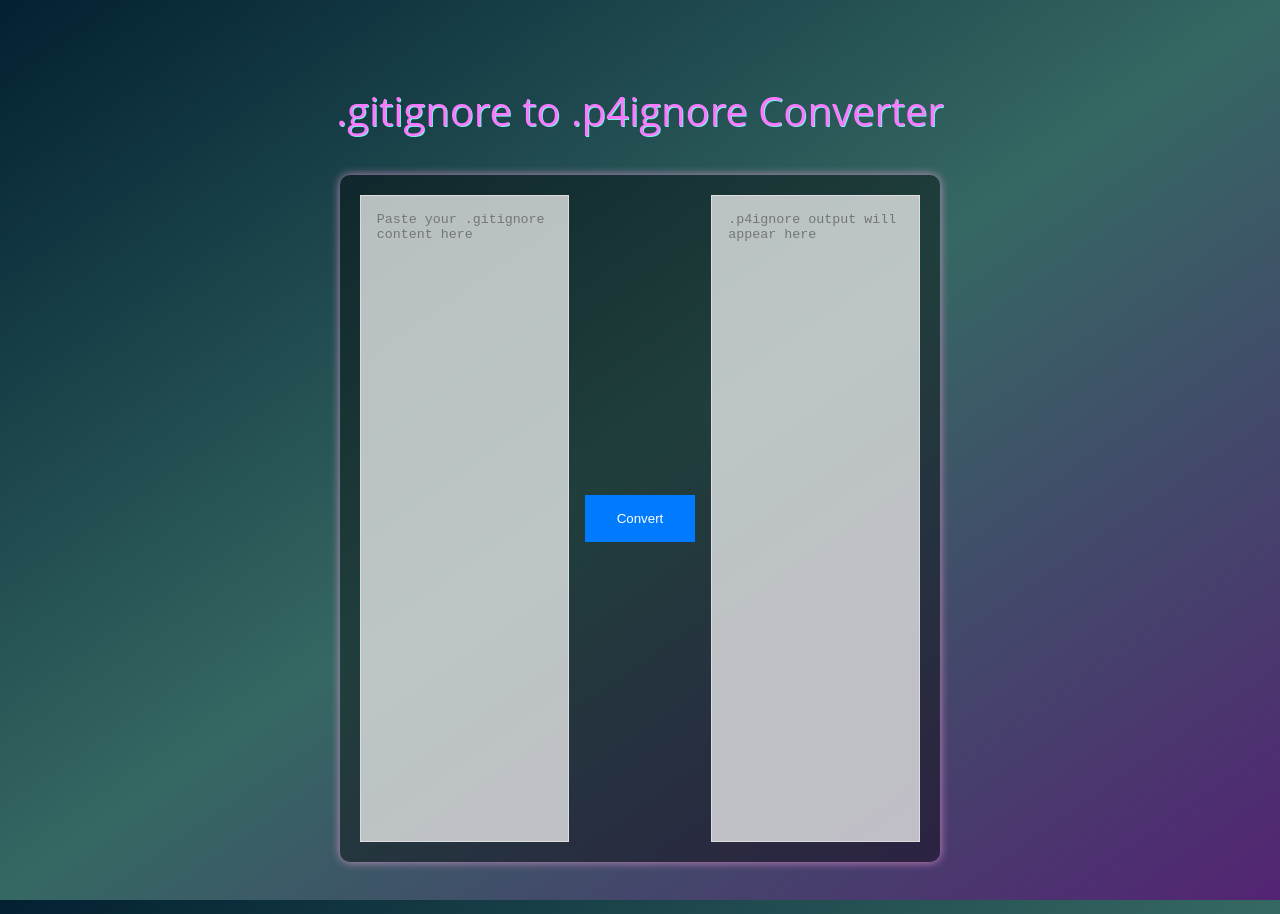
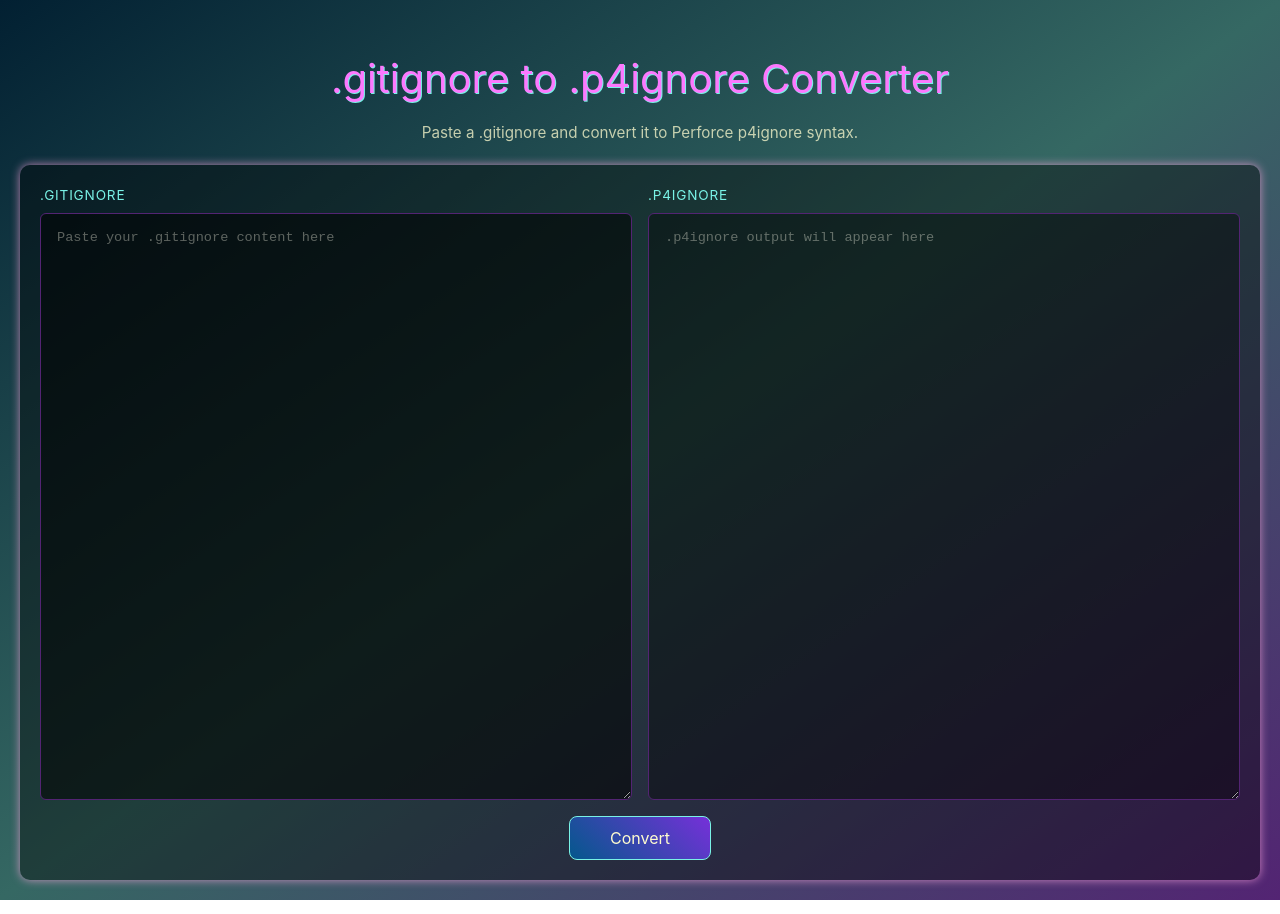
Before and after one commit to jase-perf/jase-perf.github.io, a Jekyll site: the page p4ignore-converter/index.html, which Jekyll copies as it is, in a window 1280 px wide. Built offline with Jekyll 4.4.1, drawn with Linux system fonts in a browser that asks for light colours; some of the changed lines change nothing that is shown.

Commit message:
Bug fixes and improvements to p4ignore converter

```diff
--- a/p4ignore-converter/index.html
+++ b/p4ignore-converter/index.html
@@ -1,20 +1,42 @@
 <!DOCTYPE html>
-<html>
+<html lang="en">
 
 <head>
+    <meta charset="utf-8">
+    <meta name="viewport" content="width=device-width, initial-scale=1">
     <title>.gitignore to .p4ignore Converter</title>
     <link rel="stylesheet" href="../mainstyle.css">
     <link rel="stylesheet" href="style.css">
 </head>
 
 <body>
-    <h1>.gitignore to .p4ignore Converter</h1>
-    <div class="container">
-        <textarea id="gitignore-input" placeholder="Paste your .gitignore content here"></textarea>
-        <button id="convert-button">Convert</button>
-        <textarea id="p4ignore-output" readonly placeholder=".p4ignore output will appear here"></textarea>
-    </div>
-    <script src="https://unpkg.com/xregexp/xregexp-all.js"></script>
+    <header class="page-header">
+        <h1>.gitignore to .p4ignore Converter</h1>
+        <p class="tagline">Paste a .gitignore and convert it to Perforce p4ignore syntax.</p>
+    </header>
+
+    <main class="container converter">
+        <div class="panes">
+            <section class="pane">
+                <label for="gitignore-input">.gitignore</label>
+                <textarea id="gitignore-input" spellcheck="false" autocomplete="off"
+                    placeholder="Paste your .gitignore content here"></textarea>
+            </section>
+
+            <section class="pane">
+                <label for="p4ignore-output">.p4ignore</label>
+                <textarea id="p4ignore-output" readonly spellcheck="false"
+                    placeholder=".p4ignore output will appear here"></textarea>
+            </section>
+        </div>
+
+        <div class="actions">
+            <button id="convert-button" type="button">Convert</button>
+        </div>
+
+        <p id="status-message" class="status-message" role="status" aria-live="polite"></p>
+    </main>
+
     <script src="script.js"></script>
 </body>
 
--- a/p4ignore-converter/script.js
+++ b/p4ignore-converter/script.js
@@ -1,16 +1,68 @@
 const gitignoreInput = document.getElementById('gitignore-input');
 const p4ignoreOutput = document.getElementById('p4ignore-output');
 const convertButton = document.getElementById('convert-button');
+const statusMessage = document.getElementById('status-message');
+
+// p4ignore has no character-class syntax, so every [...] group has to be
+// expanded into one literal line per combination. That product grows fast:
+// four [0-9] groups on a single line is already 10,000 lines. Past these
+// budgets we fall back to '*' rather than expanding.
+const MAX_VARIANTS_PER_LINE = 64;
+const MAX_TOTAL_LINES = 20000;
+
+// 'a/**/b' is emitted as both 'a/**/b' and 'a/b'; more than a few of those on
+// one line isn't worth the doubling.
+const MAX_DOUBLE_STAR_SEGMENTS = 3;
 
 convertButton.addEventListener('click', () => {
-    const gitignoreContent = gitignoreInput.value;
-    const p4ignoreContent = convertGitignoreToP4ignore(gitignoreContent);
-    p4ignoreOutput.value = p4ignoreContent;
+    const result = convertGitignoreToP4ignore(gitignoreInput.value);
+
+    p4ignoreOutput.value = result.text;
+    statusMessage.textContent = describeResult(result);
 });
+
+function describeResult(result) {
+    const notes = [];
+
+    if (result.anchoredCount > 0) {
+        notes.push(
+            `${result.anchoredCount} line(s) gained a leading '/': a pattern like ` +
+            `'Assets/aa/' is anchored by git but floats to any depth in P4.`
+        );
+    }
+    if (result.collapsedCount > 0) {
+        notes.push(
+            `${result.collapsedCount} line(s) had too many character-class combinations ` +
+            `to expand, so their [...] groups were replaced with '*' (which matches more).`
+        );
+    }
+    if (result.questionMarkCount > 0) {
+        notes.push(
+            `${result.questionMarkCount} line(s) used '?', which p4ignore does not treat ` +
+            `as a wildcard at all; replaced with '*' (which matches more).`
+        );
+    }
+    if (result.tripleDotCount > 0) {
+        notes.push(
+            `${result.tripleDotCount} line(s) contain a literal '...', which p4 rejects ` +
+            `as a "senseless juxtaposition" — those rules will not match anything.`
+        );
+    }
+    if (result.truncated) {
+        notes.push(`Output stopped at ${MAX_TOTAL_LINES.toLocaleString()} lines.`);
+    }
+
+    return notes.join(' ');
+}
 
 function convertGitignoreToP4ignore(gitignoreContent) {
     const gitignoreLines = gitignoreContent.split('\n');
     const p4ignoreLines = [];
+    let anchoredCount = 0;
+    let collapsedCount = 0;
+    let questionMarkCount = 0;
+    let tripleDotCount = 0;
+    let truncated = false;
 
     for (const line of gitignoreLines) {
         // Remove leading and trailing whitespace.
@@ -22,68 +74,301 @@
             continue;
         }
 
-        // Save leading ! if present
-        prefix = ""
+        // Save leading ! if present. Both syntaxes use it to re-include, and it
+        // stays in front of any leading '/' we add below.
+        let prefix = "";
         if (trimmedLine.startsWith("!")) {
-            prefix = "!"
-            trimmedLine = trimmedLine.slice(1)
-        }
-        // If the pattern ends with '/' and doesn't start with '/', add a leading '/' to make it explicit.
-        if (trimmedLine.startsWith("./")) {
-            trimmedLine = "/" + trimmedLine;
+            prefix = "!";
+            trimmedLine = trimmedLine.slice(1);
         }
 
-        p4ignoreLines.push(prefix + trimmedLine);
+        // Character classes first, so the path rules below see real separators.
+        const expanded = expandLine(trimmedLine);
+        if (expanded.collapsed) {
+            collapsedCount++;
+        }
+
+        const translated = [];
+        const seen = new Set();
+        let anchoredThisLine = false;
+        let rewroteQuestionMark = false;
+        let hasTripleDot = false;
+
+        for (const variant of expanded.lines) {
+            const rewritten = rewriteQuestionMarks(variant);
+            if (rewritten !== variant) {
+                rewroteQuestionMark = true;
+            }
+
+            const result = translatePattern(rewritten);
+            if (result.anchored) {
+                anchoredThisLine = true;
+            }
+            for (const pattern of result.lines) {
+                // We only ever emit '**' for recursion, so any run of three or
+                // more dots came from the user and will be rejected by p4.
+                if (/\.{3,}/.test(pattern)) {
+                    hasTripleDot = true;
+                }
+                // Safe to de-duplicate within a single source line: these are
+                // all emitted together, so no '!' rule can sit between them to
+                // make the repeat meaningful.
+                if (!seen.has(pattern)) {
+                    seen.add(pattern);
+                    translated.push(prefix + pattern);
+                }
+            }
+        }
+        if (anchoredThisLine) {
+            anchoredCount++;
+        }
+        if (rewroteQuestionMark) {
+            questionMarkCount++;
+        }
+        if (hasTripleDot) {
+            tripleDotCount++;
+        }
+
+        if (p4ignoreLines.length + translated.length > MAX_TOTAL_LINES) {
+            truncated = true;
+            break;
+        }
+        p4ignoreLines.push(...translated);
     }
 
-    const results = expandRegex(p4ignoreLines);
-
-    return results.join('\n');
+    return {
+        text: p4ignoreLines.join('\n'),
+        anchoredCount,
+        collapsedCount,
+        questionMarkCount,
+        tripleDotCount,
+        truncated
+    };
 }
 
-function expandRegex(patterns) {
-    const bracketRegex = XRegExp('\\[([^\\]]+)\\]');
+// git's '?' matches exactly one character. p4ignore has no equivalent — it
+// passes '?' straight through as a literal, so the rule matches nothing at all
+// (verified with `p4 ignores -i -v`, P4/2025.2). '*' is the closest thing:
+// it matches zero or more characters but never crosses a '/'.
+function rewriteQuestionMarks(pattern) {
+    if (!pattern.includes('?')) {
+        return pattern;
+    }
 
-    const expandedPatterns = [];
+    // '**' is meaningful (it compiles to Perforce's '...' and does cross '/'),
+    // so hide it before collapsing runs of wildcards, or 'a??b' would turn into
+    // 'a**b' and match far more than intended.
+    const RECURSIVE = '\u0000';
+    let result = pattern.split('**').join(RECURSIVE);
 
-    for (let pattern of patterns) {
-        const match = XRegExp.exec(pattern, bracketRegex);
-        if (!match) {
-            expandedPatterns.push(pattern);
+    // Each run of '?' and '*' becomes a single '*'.
+    result = result.replace(/[?*]+/g, '*');
+
+    // A '*' immediately beside a '**' adds nothing.
+    result = result.replace(/\*?\u0000\*?/g, RECURSIVE).replace(/\u0000+/g, RECURSIVE);
+
+    return result.split(RECURSIVE).join('**');
+}
+
+// Rewrite one already-class-free pattern from gitignore path semantics to
+// p4ignore path semantics.
+//
+// The rule that differs: git anchors any pattern containing a separator other
+// than a trailing one ('Assets/aa/' means <root>/Assets/aa/), while P4 floats
+// it to any depth unless it starts with '/'. Patterns with no separator at all
+// float in both, so they are left bare.
+function translatePattern(pattern) {
+    // A trailing '/' means "directory only" in both syntaxes. Set it aside so
+    // it isn't mistaken for an internal separator, then put it back.
+    const dirOnly = pattern.endsWith('/');
+    let body = dirOnly ? pattern.slice(0, -1) : pattern;
+
+    let floats;
+    let anchored = false;
+
+    if (body.startsWith('**/')) {
+        // git's leading '**/' means "at any depth, including the root", but
+        // P4's '**/' starts one level down. Dropping it leaves a bare pattern,
+        // which floats over every depth including the root.
+        body = body.slice(3);
+        floats = true;
+    } else if (body.startsWith('/')) {
+        body = body.slice(1);
+        floats = false;
+    } else if (body.startsWith('./')) {
+        // './foo' is anchored the same way '/foo' is.
+        body = body.slice(2);
+        floats = false;
+    } else if (body.includes('/')) {
+        // Anchored by git, would float in P4 — this is the case that needs the
+        // leading '/' added.
+        floats = false;
+        anchored = true;
+    } else {
+        floats = true;
+    }
+
+    if (body === '') {
+        return { lines: [pattern], anchored: false };
+    }
+
+    const leader = floats ? '' : '/';
+    const suffix = dirOnly ? '/' : '';
+
+    return {
+        lines: expandDoubleStar(body).map(variant => leader + variant + suffix),
+        anchored
+    };
+}
+
+// git's 'a/**/b' matches 'a/b' as well as 'a/x/b'. P4's '**' starts a level
+// down, so emit both forms — the extra line is redundant at worst.
+function expandDoubleStar(body) {
+    const segments = body.split('/**/').length - 1;
+    if (segments === 0 || segments > MAX_DOUBLE_STAR_SEGMENTS) {
+        return [body];
+    }
+
+    const index = body.indexOf('/**/');
+    const head = body.slice(0, index);
+    const lines = [];
+
+    for (const tail of expandDoubleStar(body.slice(index + 4))) {
+        lines.push(head + '/**/' + tail);
+        lines.push(head + '/' + tail);
+    }
+    return lines;
+}
+
+// Expand one pattern's character classes into the literal patterns they cover.
+function expandLine(pattern) {
+    const segments = parseSegments(pattern);
+
+    let variants = 1;
+    for (const segment of segments) {
+        if (Array.isArray(segment)) {
+            variants *= segment.length;
+        }
+    }
+
+    // Too many combinations to be useful (or even to fit in memory): keep the
+    // line, but widen each class to '*' instead of enumerating it.
+    if (variants > MAX_VARIANTS_PER_LINE) {
+        const widened = segments.map(segment => Array.isArray(segment) ? '*' : segment);
+        return { lines: [widened.join('')], collapsed: true };
+    }
+
+    let lines = [''];
+    for (const segment of segments) {
+        const options = Array.isArray(segment) ? segment : [segment];
+        const next = [];
+        for (const line of lines) {
+            for (const option of options) {
+                next.push(line + option);
+            }
+        }
+        lines = next;
+    }
+
+    return { lines, collapsed: false };
+}
+
+// Split a pattern into literal strings and character classes, where a class is
+// represented as the array of characters it can match.
+function parseSegments(pattern) {
+    const segments = [];
+    let literal = '';
+    let i = 0;
+
+    while (i < pattern.length) {
+        if (pattern[i] !== '[') {
+            literal += pattern[i];
+            i++;
             continue;
         }
 
-        const before = pattern.slice(0, match.index);
-        const after = pattern.slice(match.index + match[0].length);
+        const close = findClosingBracket(pattern, i);
+        if (close === -1) {
+            // Unmatched '[' — leave it alone.
+            literal += pattern[i];
+            i++;
+            continue;
+        }
 
-        // Handle character ranges manually
-        const rangeRegex = XRegExp('(?<start>.)\\-(?<end>.)', 'g');
-        let characters = [];
+        if (literal !== '') {
+            segments.push(literal);
+            literal = '';
+        }
+        segments.push(expandClass(pattern.slice(i + 1, close)));
+        i = close + 1;
+    }
 
-        let charContent = match[1];
-        XRegExp.forEach(charContent, rangeRegex, (rangeMatch) => {
-            const { start, end } = rangeMatch.groups;
-            for (let i = start.charCodeAt(0); i <= end.charCodeAt(0); i++) {
-                characters.push(String.fromCharCode(i));
-            }
-            // Remove the processed range from charContent
-            charContent = charContent.replace(rangeMatch[0], '');
-        });
+    if (literal !== '') {
+        segments.push(literal);
+    }
+    return segments;
+}
 
-        // Add remaining individual characters
-        characters.push(...charContent.split(''));
+function findClosingBracket(pattern, open) {
+    let i = open + 1;
 
-        // Remove duplicates and sort
-        characters = [...new Set(characters)].sort();
+    // A leading '!' or '^' negates the class, and a ']' straight after that is
+    // a literal member rather than the terminator.
+    if (pattern[i] === '!' || pattern[i] === '^') {
+        i++;
+    }
+    if (pattern[i] === ']') {
+        i++;
+    }
 
-        for (let character of characters) {
-            expandedPatterns.push(before + character + after);
+    for (; i < pattern.length; i++) {
+        if (pattern[i] === '\\') {
+            i++; // skip the escaped character
+            continue;
+        }
+        if (pattern[i] === ']') {
+            return i;
         }
     }
+    return -1;
+}
 
-    if (expandedPatterns.length === patterns.length) {
-        return expandedPatterns;
-    } else {
-        return expandRegex(expandedPatterns);
+function expandClass(content) {
+    // A negated class matches "anything but these", which p4ignore can't
+    // express, so widen it to '*' instead of emitting the wrong characters.
+    if (content.startsWith('!') || content.startsWith('^')) {
+        return ['*'];
     }
+
+    const characters = [];
+    let i = 0;
+
+    while (i < content.length) {
+        if (content[i] === '\\' && i + 1 < content.length) {
+            characters.push(content[i + 1]);
+            i += 2;
+            continue;
+        }
+
+        if (i + 2 < content.length && content[i + 1] === '-') {
+            const start = content.charCodeAt(i);
+            const end = content.charCodeAt(i + 2);
+
+            if (start <= end) {
+                for (let code = start; code <= end; code++) {
+                    characters.push(String.fromCharCode(code));
+                }
+                i += 3;
+                continue;
+            }
+            // Backwards range such as [z-a]: fall through and take the
+            // characters literally rather than dropping the pattern.
+        }
+
+        characters.push(content[i]);
+        i++;
+    }
+
+    // Remove duplicates and sort
+    return [...new Set(characters)].sort();
 }
--- a/p4ignore-converter/style.css
+++ b/p4ignore-converter/style.css
@@ -1,70 +1,160 @@
+/* Layout only — colours, fonts and the page background come from
+   ../mainstyle.css. Anything set here is either a widening of the shared
+   .container or something specific to the two-pane converter. */
+
+/* mainstyle.css sets body { height: 100% }, but <html> only has a min-height,
+   so that percentage never resolves and the card can't stretch. A viewport
+   minimum gives the flex column something definite to fill. */
 body {
-    font-family: 'Open Sans', sans-serif;
-    line-height: 1.6;
-    margin: 2rem;
-    background-color: #f8f8f8;
-    color: #333;
-    display: flex;
-    /* Use flexbox for layout */
-    flex-direction: column;
-    /* Stack elements vertically by default */
-    min-height: 90vh;
-    /* Ensure body takes at least full viewport height */
+    min-height: 100vh;
+    box-sizing: border-box;
 }
 
-h1 {
-    text-align: center;
-    margin-bottom: 2rem;
+.page-header {
+    margin-bottom: 1.25rem;
 }
 
-.container {
+.tagline {
+    text-align: center;
+    margin: 0;
+    color: #fefccf;
+    opacity: 0.75;
+    font-size: 0.95rem;
+}
+
+/* The shared card caps at 800px, which squeezes two monospace panes into
+   unreadable columns. */
+.container.converter {
+    max-width: 1400px;
+    width: 100%;
+    /* the shared .container carries 20px of padding; without border-box its
+       width:100% would add that on top and overflow the body's own padding */
+    box-sizing: border-box;
     display: flex;
     flex-direction: column;
-    /* Stack textareas vertically on smaller screens */
     gap: 1rem;
-    /* Space between textareas */
-    flex-grow: 1;
-    /* Allow container to take up available space */
+}
+
+/* Stacked by default. Deliberately unconstrained in height here: the card
+   inherits flex:1, and pinning it to the viewport would squeeze two stacked
+   panes past the textareas' min-height and make them overlap. */
+.panes {
+    display: flex;
+    flex-direction: column;
+    gap: 1rem;
+}
+
+.pane {
+    display: flex;
+    flex-direction: column;
+    /* lets a long unbroken line scroll inside the pane rather than widening it */
+    min-width: 0;
+}
+
+.pane label {
+    color: #79F2E6;
+    font-size: 0.85rem;
+    letter-spacing: 0.06em;
+    text-transform: uppercase;
+    margin-bottom: 0.4rem;
 }
 
 textarea {
-    width: calc(100% - 2rem);
-    padding: 1rem;
-    border: 1px solid #ddd;
-    font-family: monospace;
-    background-color: rgba(255, 255, 255, .7);
-    scrollbar-color: #007bff #a99caa;
-    flex-grow: 1;
-    /* Allow textareas to expand vertically */
-    resize: none;
-    /* Prevent resizing */
+    width: 100%;
+    box-sizing: border-box;
+    min-height: 18rem;
+    padding: 0.85rem 1rem;
+    background-color: rgba(0, 0, 0, 0.55);
+    color: #fefdec;
+    border: 1px solid #532473;
+    border-radius: 6px;
+    font-family: 'Courier New', Courier, monospace;
+    font-size: 0.85rem;
+    line-height: 1.5;
+    resize: vertical;
+    /* ignore patterns are line-oriented: scroll sideways rather than wrap */
+    white-space: pre;
+    overflow: auto;
+    scrollbar-color: #79F2E6 rgba(0, 0, 0, 0.4);
 }
 
-button {
-    background-color: #007bff;
-    color: white;
-    padding: 1rem 2rem;
-    border: none;
-    cursor: pointer;
-    transition: background-color 0.3s ease;
-    align-self: center;
-    /* Center the button */
+textarea::placeholder {
+    color: #fefdec;
+    opacity: 0.35;
 }
 
-button:hover {
-    background-color: #0069d9;
+textarea:focus {
+    outline: none;
+    border-color: #79F2E6;
+    box-shadow: 0 0 0 2px rgba(121, 242, 230, 0.25);
 }
 
-@media (min-width: 800px) {
+#p4ignore-output {
+    background-color: rgba(0, 0, 0, 0.4);
+}
 
-    /* Adjust breakpoint as needed */
-    .container {
+.actions {
+    display: flex;
+    justify-content: center;
+}
+
+#convert-button {
+    background: linear-gradient(45deg, #04588C, #7630D9);
+    color: #fefccf;
+    font-family: inherit;
+    font-size: 1rem;
+    border: 1px solid #79F2E6;
+    border-radius: 8px;
+    padding: 0.7rem 2.5rem;
+    cursor: pointer;
+    transition: all 0.3s;
+}
+
+#convert-button:hover {
+    background: linear-gradient(45deg, #532473, #04588C);
+    transform: translateY(-2px);
+    box-shadow: 0 4px 8px rgba(0, 0, 0, 0.2);
+}
+
+/* Empty by default, so it only takes up space once there is something to say. */
+.status-message {
+    margin: 0;
+    text-align: left;
+    font-size: 0.9rem;
+    line-height: 1.5;
+}
+
+.status-message:empty {
+    display: none;
+}
+
+.status-message:not(:empty) {
+    color: #ffd479;
+    background-color: rgba(0, 0, 0, 0.35);
+    border: 1px solid rgba(255, 212, 121, 0.35);
+    border-radius: 6px;
+    padding: 0.65rem 0.9rem;
+}
+
+/* Side by side, and only now is it safe to make the card fill the viewport:
+   the panes sit next to each other, so each gets the full available height. */
+@media (min-width: 900px) {
+    .container.converter {
+        min-height: 0;
+    }
+
+    .panes {
         flex-direction: row;
-        /* Place textareas side-by-side */
+        flex: 1;
+        min-height: 0;
+    }
+
+    .pane {
+        flex: 1 1 0;
+        min-height: 0;
     }
 
     textarea {
-        width: calc(50% - 1rem);
-        /* Each textarea takes about half the width */
+        flex: 1;
     }
 }
```
